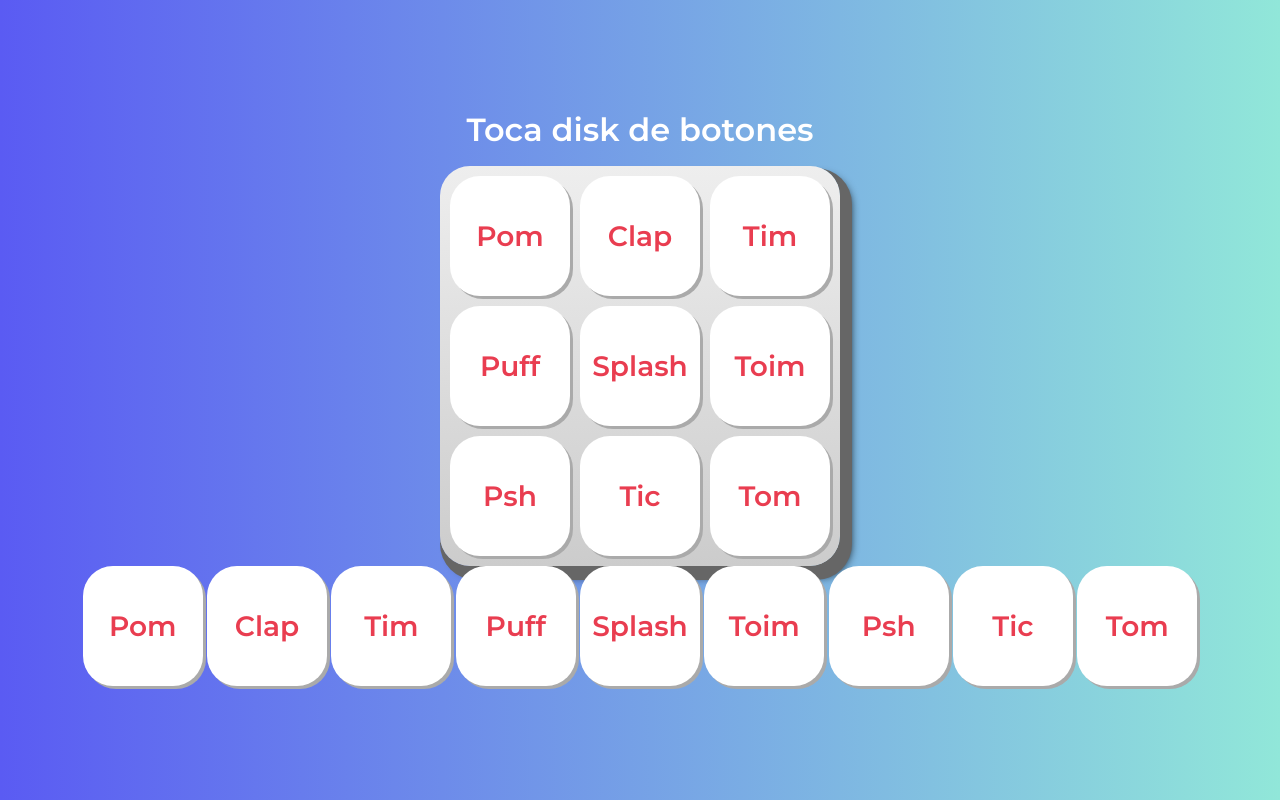
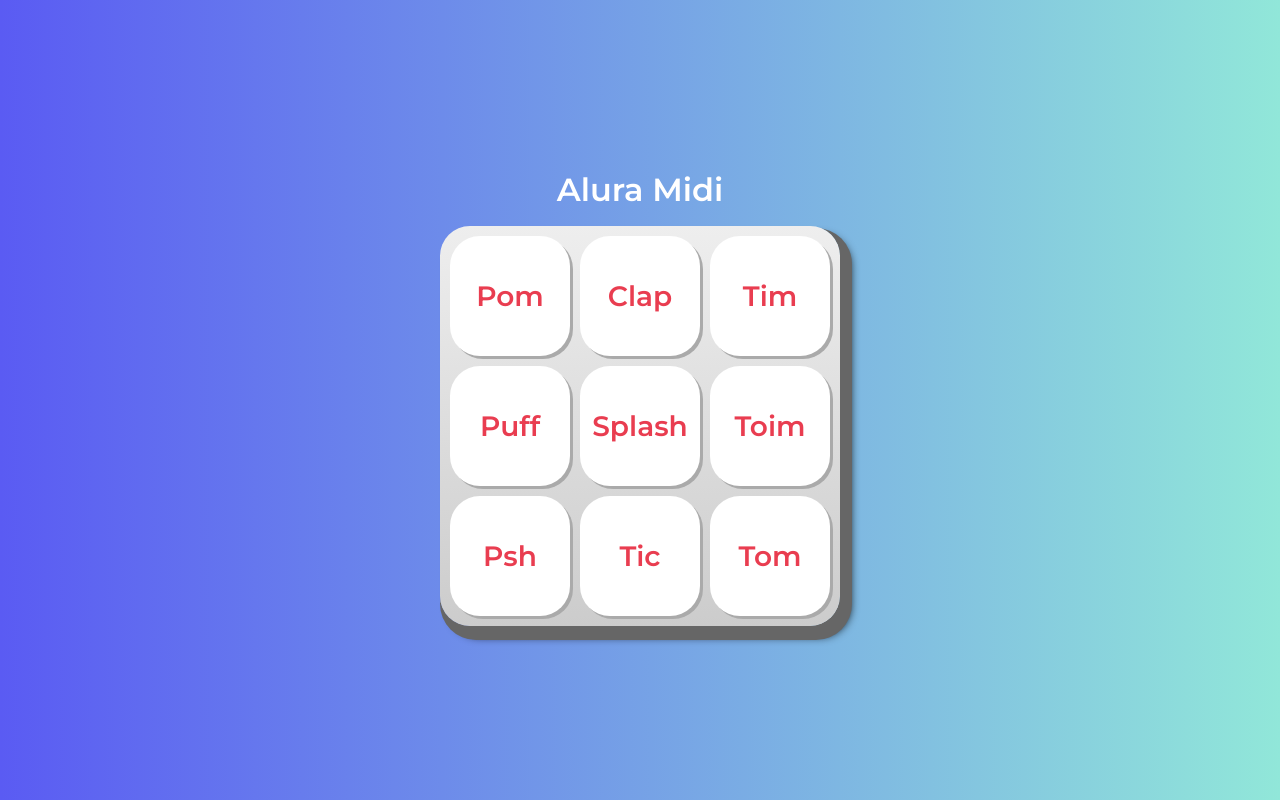
Before and after one commit to AlexBl21/hacktober-2024, a plain HTML site: page index.html in a window 1280 px wide. Drawn offline with Linux system fonts and the light colour scheme.

Commit message:
correcion de actualizaciones

```diff
--- a/index.html
+++ b/index.html
@@ -17,22 +17,9 @@
 </head>
 <body>
 
-    <h1>Toca disk de botones</h1>
+    <h1>Alura Midi</h1>
 
     <section class="teclado">
-        <button class="tecla tecla_pom">Pom</button>
-        <button class="tecla tecla_clap">Clap</button>
-        <button class="tecla tecla_tim">Tim</button>
-
-        <button class="tecla tecla_puff">Puff</button>
-        <button class="tecla tecla_splash">Splash</button>
-        <button class="tecla tecla_toim">Toim</button>
-
-        <button class="tecla tecla_psh">Psh</button>
-        <button class="tecla tecla_tic">Tic</button>
-        <button class="tecla tecla_tom">Tom</button>
-    </section>
-    <section>
         <button class="tecla tecla_pom">Pom</button>
         <button class="tecla tecla_clap">Clap</button>
         <button class="tecla tecla_tim">Tim</button>
```
